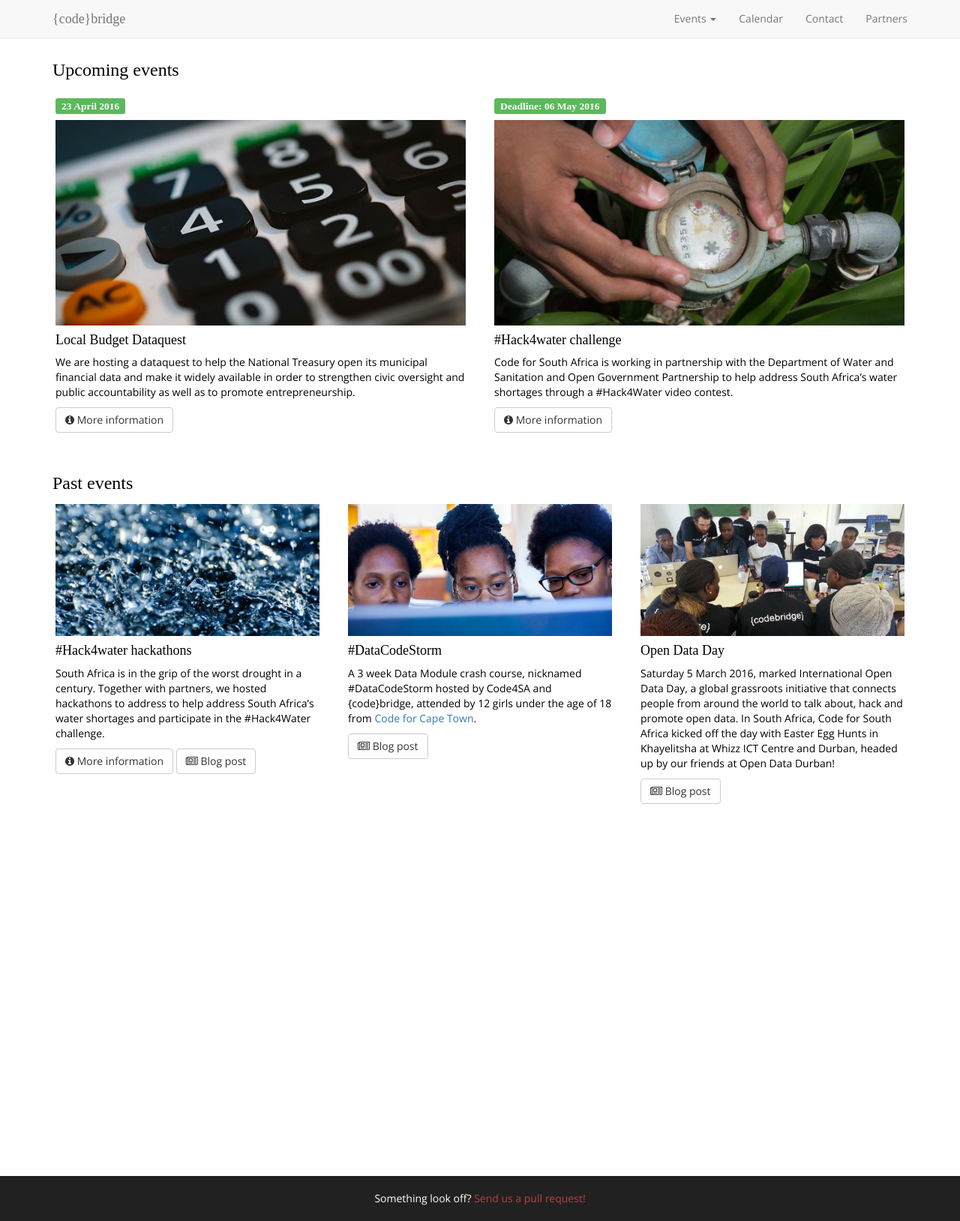
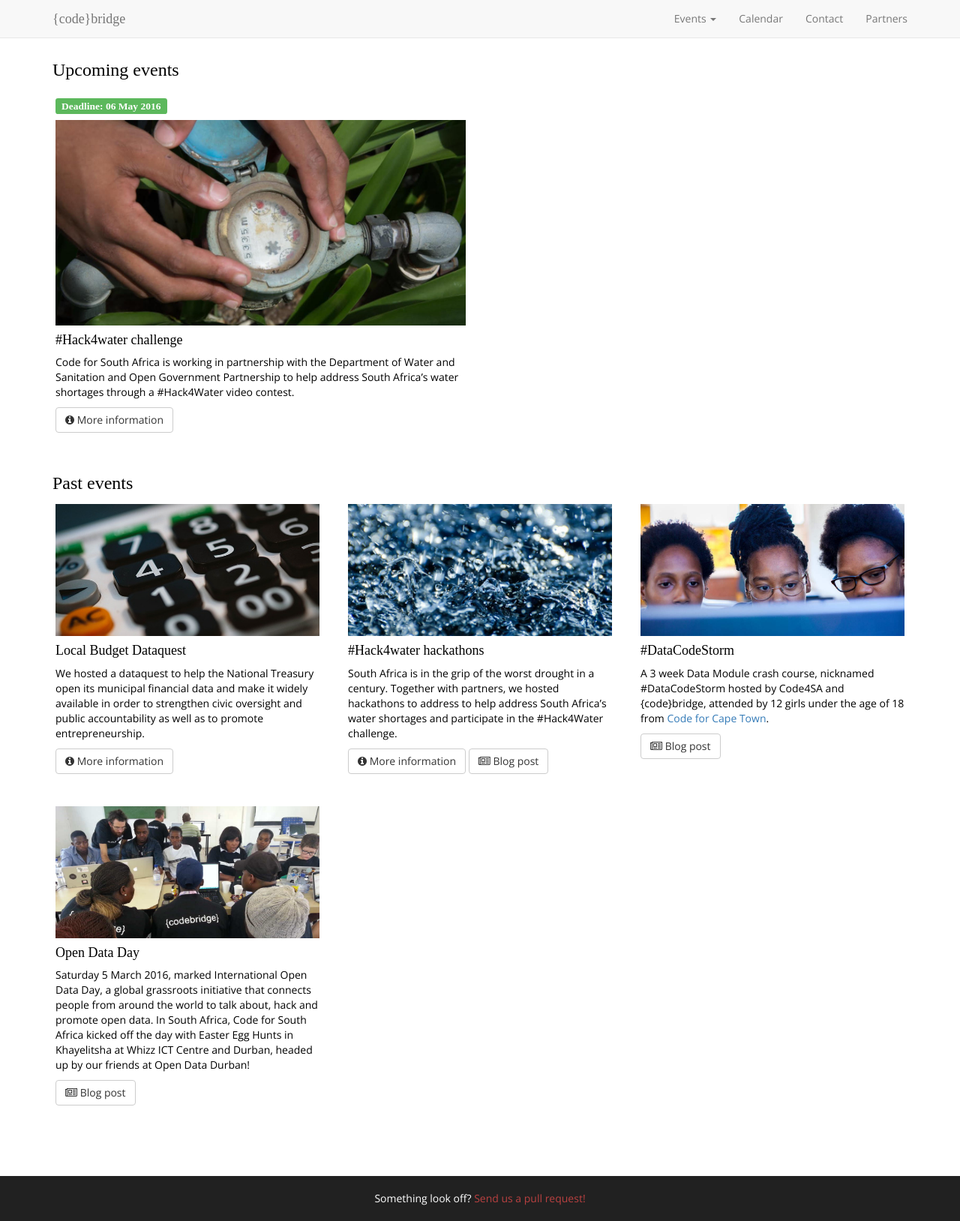
Before and after one commit to codebridge-za/codebridge.co.za, a Jekyll site: the page built from events.htm, in a window 1280 px wide. Shown: the whole page at 75% size. Built offline with Jekyll 4.4.1, drawn with Linux system fonts in a browser that asks for light colours; nearby versions of some CDN libraries; some web fonts are replaced.

Commit message:
dataquest over

```diff
--- a/_includes/header.html
+++ b/_includes/header.html
@@ -16,7 +16,6 @@
          <a href="#" class="dropdown-toggle" data-toggle="dropdown" >Events <b class="caret"></b></a>
          <ul class="dropdown-menu">
     <li><a href="/events.htm"><b>Upcoming events</b></a></li>
-    <li><a href="/dataquest.htm">Local Budget Dataquest</a></li>
     <li><a href="/hack4water-challenge.htm">#Hack4Water challenge</a></li>
     <li role="separator" class="divider"></li>
     <li><a href="/events.htm#pastevents">Past events</a></li>
--- a/events.htm
+++ b/events.htm
@@ -14,16 +14,6 @@ title: Events
 
 <div class="col-md-6">
 <div class="thumbnail">
-<h4><span class="label label-success">23 April 2016</span></h4>
-<img src="images/calculator.jpg" width="100%">
-<h4>Local Budget Dataquest</h4>
-<p>We are hosting a dataquest to help the National Treasury open its municipal financial data and make it widely available in order to strengthen civic oversight and public accountability as well as to promote entrepreneurship.</p>
-<p><a class="btn btn-default" href="/dataquest.htm"><i class="fa fa-info-circle"></i> More information</a></p>
-</div>
-</div>
-
-<div class="col-md-6">
-<div class="thumbnail">
 <h4><span class="label label-success">Deadline: 06 May 2016</span></h4>
 <img src="images/hack4water2.jpg">
 <h4>#Hack4water challenge</h4>
@@ -36,11 +26,20 @@ title: Events
 
 <div class="row">
 <div class="col-xs-12">
-<a name="pastevents"></a><h3>Past events</h3>
+<a class="anchor" name="pastevents"></a><h3>Past events</h3>
 </div>
 </div>
 
 <div class="row">
+
+<div class="col-sm-4">
+<div class="thumbnail">
+<img src="images/calculator.jpg" width="100%">
+<h4>Local Budget Dataquest</h4>
+<p>We hosted a dataquest to help the National Treasury open its municipal financial data and make it widely available in order to strengthen civic oversight and public accountability as well as to promote entrepreneurship.</p>
+<p><a class="btn btn-default" href="/dataquest.htm"><i class="fa fa-info-circle"></i> More information</a></p>
+</div>
+</div>
 
 <div class="col-sm-4">
 <div class="thumbnail">
@@ -60,6 +59,10 @@ title: Events
 </div>
 </div>
 
+</div>
+
+<div class="row">
+
 <div class="col-sm-4">
 <div class="thumbnail">
 <img src="images/opendataday.jpg">
```
